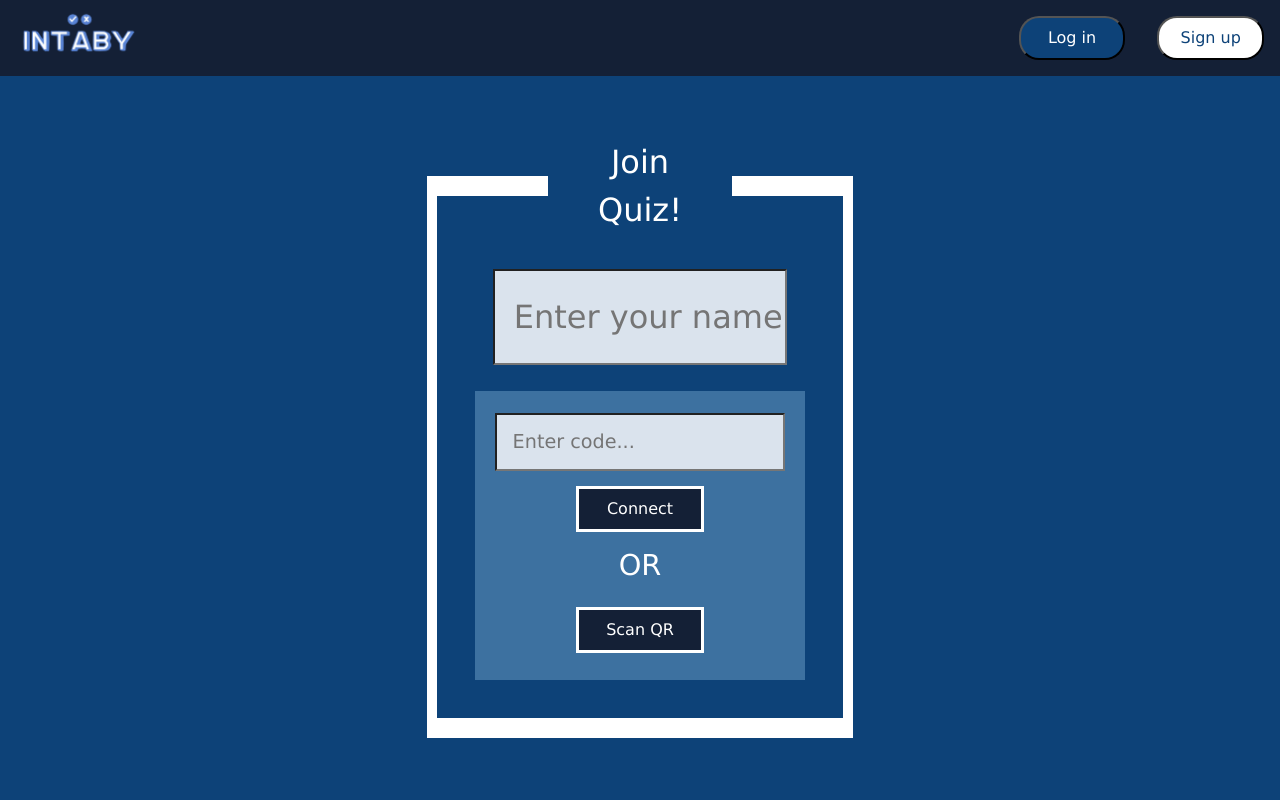
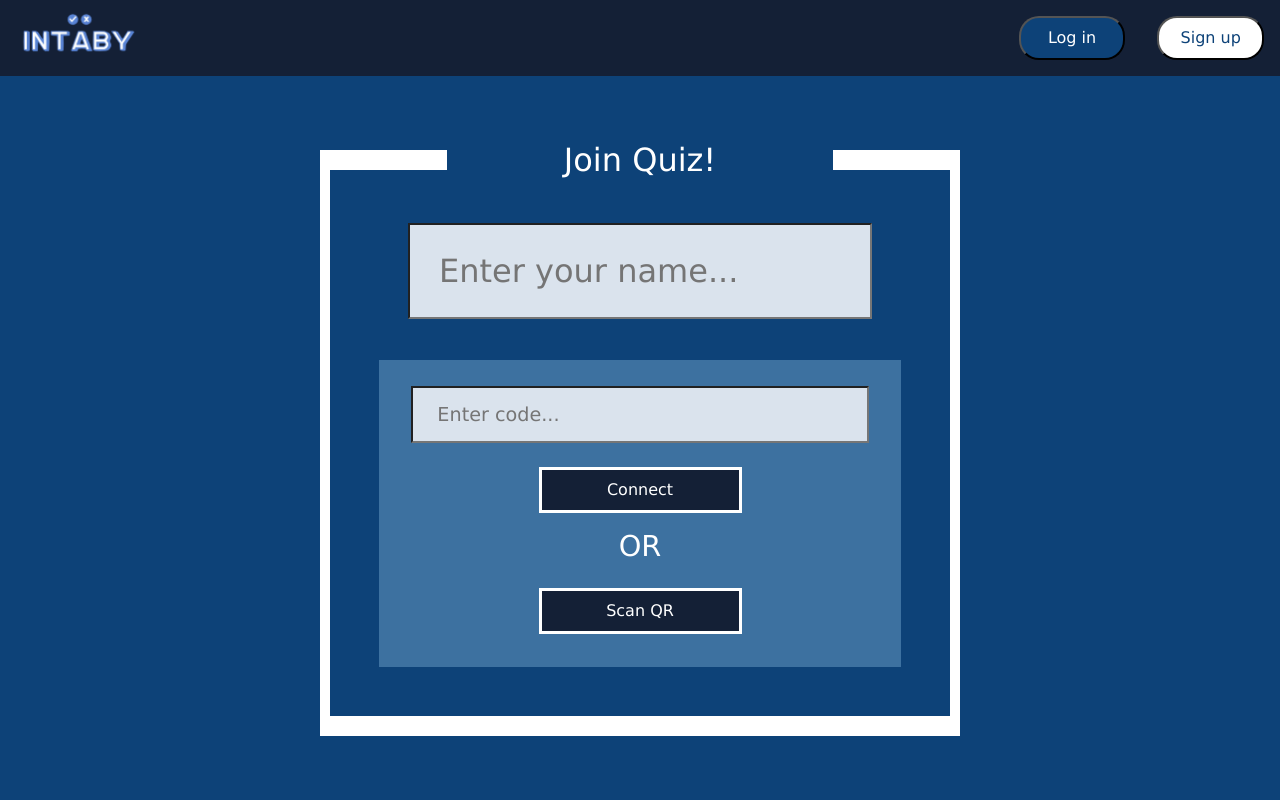
Before and after one commit to InnoSWP/Intaby, a Django app: template web-app/static/templates/main_page.html in a window 1280 px wide. Run offline with Django 4.2, Linux system fonts and the light colour scheme; the template is opened without the code that fills it, so the values that code supplies are empty.

Commit message:
Fix some styles in main_page

```diff
--- a/web-app/static/styles/style.css
+++ b/web-app/static/styles/style.css
@@ -76,7 +76,9 @@ body {
     }
 }
 
-
+.Test_class{
+    max-height:200px;
+}
 
 .Editor {
     position: absolute;
--- a/web-app/static/templates/main_page.html
+++ b/web-app/static/templates/main_page.html
@@ -13,7 +13,7 @@
     <title>Document</title>
 </head>
 
-<body class="d-flex justify-content-start flex-column" style="background-color:#0D4278;">
+<body style="background-color:#0D4278;">
     <header class="main_page">
         <div class="d-flex align-items-center">
             <div class="me-auto">
@@ -25,10 +25,10 @@
     </header>
 
 
-    <div class="d-flex align-items-center justify-content-center" style="height: 100%;">
-        <div class="col-xl-4 col-lg-6 col-md-8 col-sm-11 col-11">
+    <div class="d-flex align-items-center justify-content-center" style="height: 90%;">
+        <div class="col-lg-6 col-md-8 col-sm-11 col-11">
             <fieldset>
-                <legend class="mp_join col-md-6 col-8">Join Quiz!</legend>
+                <legend class="mp_join col-xxl-6 col-md-8 col-ms-10 ">Join Quiz!</legend>
                 <input class="mp_name col-lg-6" type="text" placeholder="Enter your name...">
                 <div class="join_quiz_2 d-flex pt-3 align-items-center justify-content-center flex-column">
                     <input class="code" type="text" placeholder="Enter code...">
```
